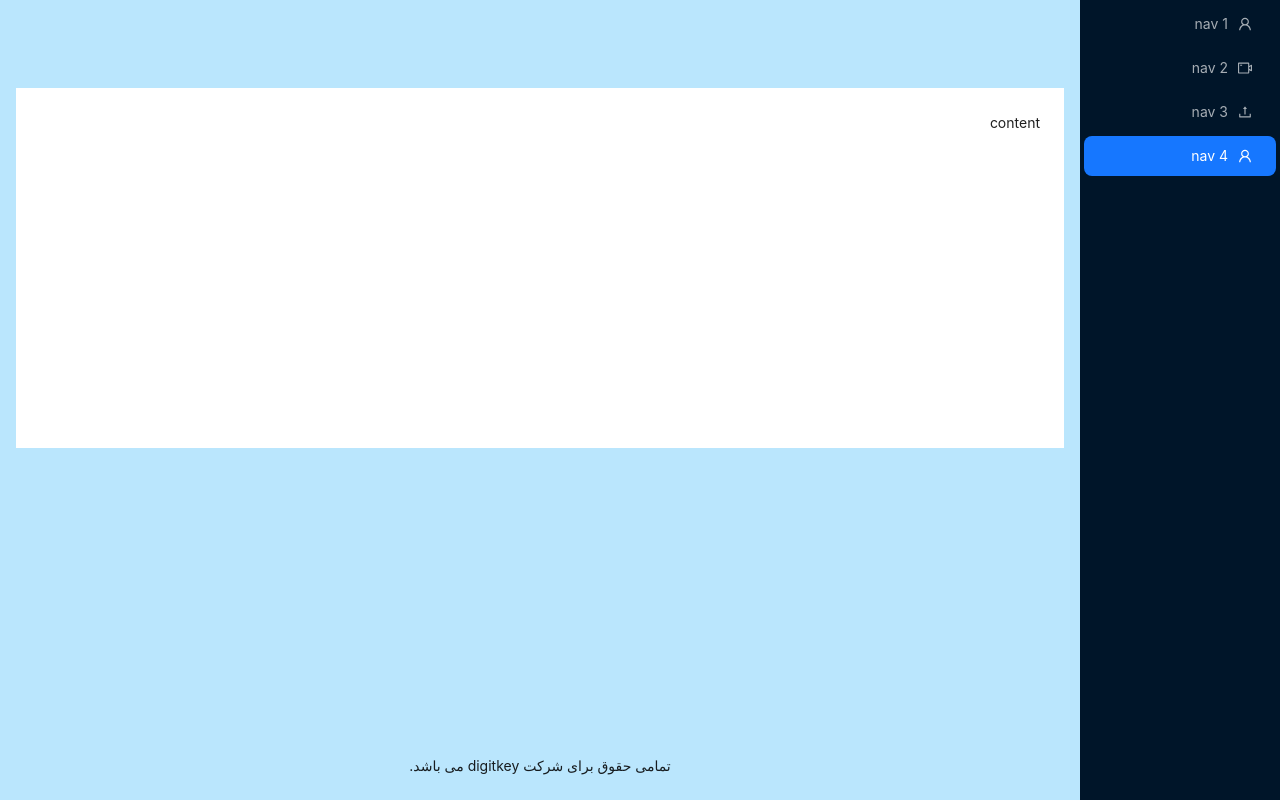
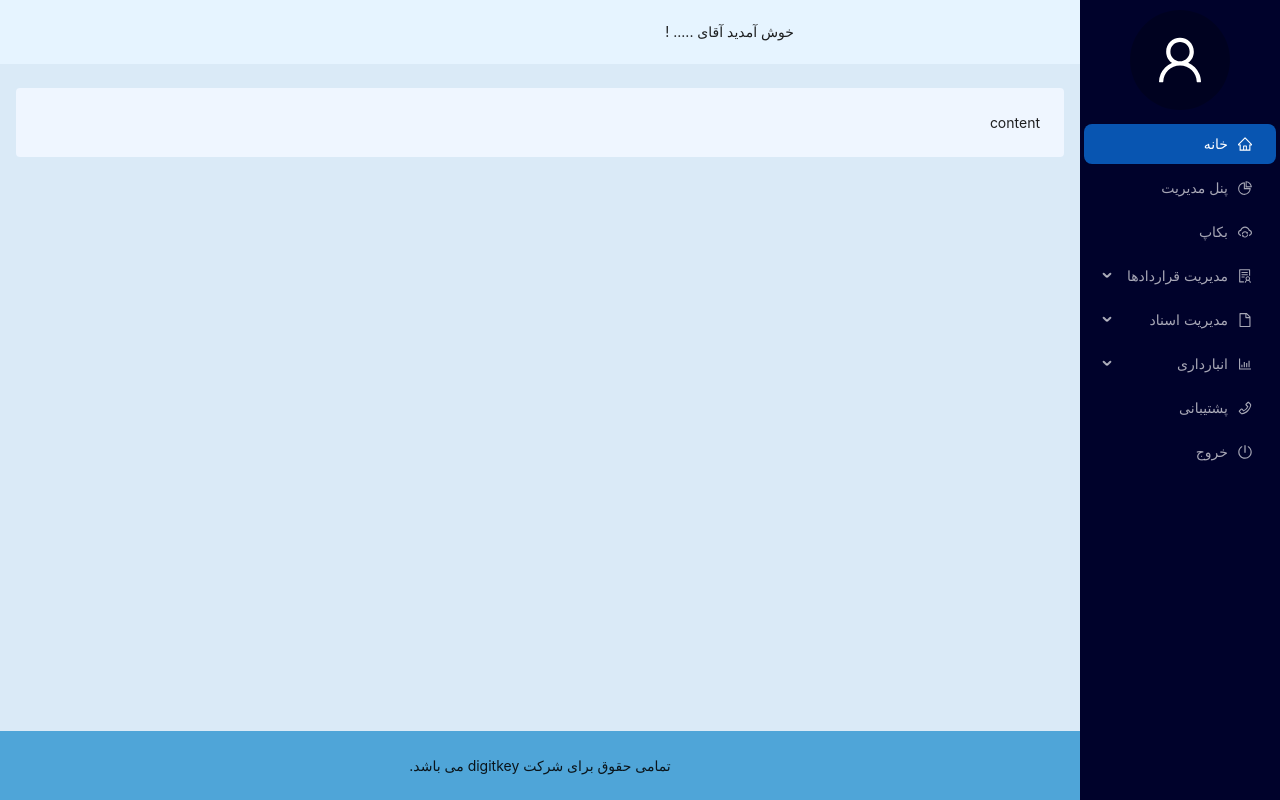
Before and after one commit to bushidoti/iron_warehouse, a React (Create React App) app: page / in a window 1280 px wide. Built offline with nearby package versions, Linux system fonts and the light colour scheme.

Commit message:
add layout  and working on customization

```diff
--- a/package.json
+++ b/package.json
@@ -13,6 +13,7 @@
     "antd": "^5.10.2",
     "react": "^18.2.0",
     "react-dom": "^18.2.0",
+    "react-fast-marquee": "^1.6.2",
     "react-router-dom": "^6.17.0",
     "react-scripts": "5.0.1",
     "typescript": "^4.9.5",
--- a/src/components/layout/layout.tsx
+++ b/src/components/layout/layout.tsx
@@ -1,13 +1,23 @@
-import React from 'react';
-import { UploadOutlined, UserOutlined, VideoCameraOutlined } from '@ant-design/icons';
-import { Layout, Menu, theme } from 'antd';
+import React, {useState} from 'react';
+import { UserOutlined } from '@ant-design/icons';
+import {Alert, Avatar, Layout, Menu, MenuProps} from 'antd';
+import {items} from "./menu_items";
+import Marquee from 'react-fast-marquee';
 
 const { Header, Content, Footer, Sider } = Layout;
+const rootSubmenuKeys = ['sub1', 'sub4', 'sub5'];
 
 const LayoutForm: React.FC = () => {
-  const {
-    token: { colorBgContainer },
-  } = theme.useToken();
+  const [openKeys, setOpenKeys] = useState(['']);
+
+  const onOpenChange: MenuProps['onOpenChange'] = (keys) => {
+    const latestOpenKey = keys.find((key) => openKeys.indexOf(key) === -1);
+    if (latestOpenKey && rootSubmenuKeys.indexOf(latestOpenKey!) === -1) {
+      setOpenKeys(keys);
+    } else {
+      setOpenKeys(latestOpenKey ? [latestOpenKey] : []);
+    }
+  };
 
   return (
     <Layout	style={{minHeight: '100vh'}}>
@@ -21,25 +31,35 @@ const LayoutForm: React.FC = () => {
           console.log(collapsed, type);
         }}
       >
-        <div className="demo-logo-vertical" />
+              <Avatar size={100}  style={{
+                    right: '20%', margin: 10
+                }}  icon={<UserOutlined />} />
         <Menu
-          theme="dark"
           mode="inline"
-          defaultSelectedKeys={['4']}
-          items={[UserOutlined, VideoCameraOutlined, UploadOutlined, UserOutlined].map(
-            (icon, index) => ({
-              key: String(index + 1),
-              icon: React.createElement(icon),
-              label: `nav ${index + 1}`,
-            }),
-          )}
+          theme={"dark"}
+          items={items}
+          style={{backgroundColor:'#00022b'}}
+          defaultSelectedKeys={['1']}
+          openKeys={openKeys}
+          onOpenChange={onOpenChange}
         />
       </Sider>
       <Layout>
-        <Header style={{ padding: 0 }} className='bg-sky-200'/>
+        <Header style={{ padding: 0 }}>
+           <Alert
+                banner
+                type="info"
+                style={{height:'100%'}}
+                showIcon={false}
+                message={
+                  <Marquee pauseOnHover gradient={false}>
+                    خوش آمدید آقای ..... !
+                  </Marquee>
+                }
+              />
+        </Header>
         <Content style={{ margin: '24px 16px 0' }}>
-          <div style={{ padding: 24, minHeight: 360, background: colorBgContainer }}>content
-          </div>
+          <div className='bg-blue-50 rounded' style={{ padding: 24 }}>content</div>
         </Content>
         <Footer style={{textAlign: 'center'}}>تمامی حقوق برای شرکت digitkey می باشد.</Footer>
       </Layout>
--- /dev/null
+++ b/src/components/layout/menu_items.tsx
@@ -0,0 +1,81 @@
+import {Link} from "react-router-dom";
+import {MenuProps} from "antd";
+import {
+    BarChartOutlined,
+    CloudSyncOutlined,
+    FileOutlined,
+    HomeOutlined,
+    PhoneOutlined,
+    PieChartOutlined,
+    PoweroffOutlined,
+    SolutionOutlined,
+} from '@ant-design/icons';
+
+type MenuItem = Required<MenuProps>['items'][number];
+
+function getItem(
+    label: React.ReactNode,
+    key: React.Key,
+    icon?: React.ReactNode,
+    children?: MenuItem[] ,
+    disabled?: boolean,
+
+): MenuItem {
+    return {
+        key,
+        icon,
+        children,
+        label,
+        disabled,
+
+    } as MenuItem;
+}
+
+
+export const items: MenuItem[] = [
+    getItem(<Link to='/'>خانه</Link>, '1', <HomeOutlined/>),
+    getItem(<Link target={"_blank"} to='https://api.oghab-asaluyeh.ir/admin/'>پنل مدیریت</Link>, '2', <PieChartOutlined/> ,  undefined ),
+
+    getItem(<Link target={"_blank"} to='http://www.oghab-asaluyeh.ir:2082/cpsess6008508683/frontend/
+  jupiter/backup/wizard-backup-type.html?login=1&post_login=3837540636687'>بکاپ</Link>
+        , '3', <CloudSyncOutlined/> ,  undefined ),
+
+    getItem('مدیریت قراردادها', 'sub1', <SolutionOutlined/>, [
+
+        getItem(<Link to='../contract'>قراردادها</Link>, 'sub2', null, [
+            getItem(<Link to='../contract/register'>ثبت</Link>, '4'),
+            getItem(<Link to='../contract/report'>گزارش</Link>, '5'),
+            getItem(<Link to='../contract/upload'>باگذاری</Link>, '6'),
+        ]),
+
+        getItem(<Link to='../personal'>مدارک اشخاص</Link>, 'sub3', null, [
+            getItem(<Link to='../personal/register'>ثبت</Link>, '7'),
+            getItem(<Link to='../personal/report'>گزارش</Link>, '8'),
+            getItem(<Link to='../personal/upload'>باگذاری</Link>, '9'),
+        ]),
+    ]),
+
+    getItem(<Link to='../document'>مدیریت اسناد</Link>, 'sub4', <FileOutlined/>, [
+        getItem(<Link to='../document/register'>ثبت اسناد اموال</Link>, '10'),
+        getItem(<Link to='../document/report'>گزارش اسناد</Link>, '11'),
+        getItem(<Link to='../document/upload'>باگذاری اسناد</Link>, '12')
+    ]),
+
+    getItem(<Link to='../warhouse'>انبارداری</Link>, 'sub5', <BarChartOutlined/>, [
+        getItem(<Link to='../warhouse/product'>انبار</Link>, 'sub6', null, [
+            getItem(<Link to='../warhouse/product/register'>ثبت</Link>, '13'),
+            getItem(<Link to='../warhouse/product/report'>گزارش</Link>, '14'),
+        ]),
+
+        getItem(<Link to='../warhouse/property'>اموال</Link>, 'sub7', null, [
+            getItem(<Link to='../warhouse/property/register'>ثبت</Link>, '15'),
+            getItem(<Link to='../warhouse/property/report'>گزارش</Link>, '16'),
+            getItem(<Link to='../warhouse/property/sent'>ارسالی</Link>, '17'),
+            getItem(<Link to='../warhouse/property/recycle'>بایگانی</Link>, '18'),
+        ]),
+
+        getItem(<Link to='../warhouse/handling'>انبارگردانی</Link>, '19')
+    ] ),
+    getItem(<Link to='../contactus'>پشتیبانی</Link>, '20', <PhoneOutlined/>),
+    getItem(<Link to='../logout'>خروج</Link>, '21', <PoweroffOutlined/>),
+];
--- a/src/index.tsx
+++ b/src/index.tsx
@@ -12,16 +12,24 @@ const root = ReactDOM.createRoot(
 );
 root.render(
     <ConfigProvider locale={fa_IR} direction="rtl" theme={{
-        token:{
-            colorBgLayout:'rgb(186 230 253)'
-
-        },
         components: {
             Layout: {
                 triggerColor:'rgb(14 165 233)',
+                bodyBg:'#daeaf7',
+                headerBg:'#4fa5d8',
+                siderBg:'#00022b',
+                footerBg:'#4fa5d8',
             },
             Divider: {
                 colorSplit: '#69b1ff'
+            },
+            Menu: {
+                colorBgContainer: '#69b1ff',
+                darkItemBg: '#69b1ff',
+                darkSubMenuItemBg:'#010e54',
+                darkItemSelectedBg: '#0855b1',
+                darkItemHoverBg	: '#daeaf7',
+                darkItemHoverColor	: '#00022b',
             }
         }
     }}>
```
Also changed, not shown: 1 other file (tests, documents, lock files or other folders).
